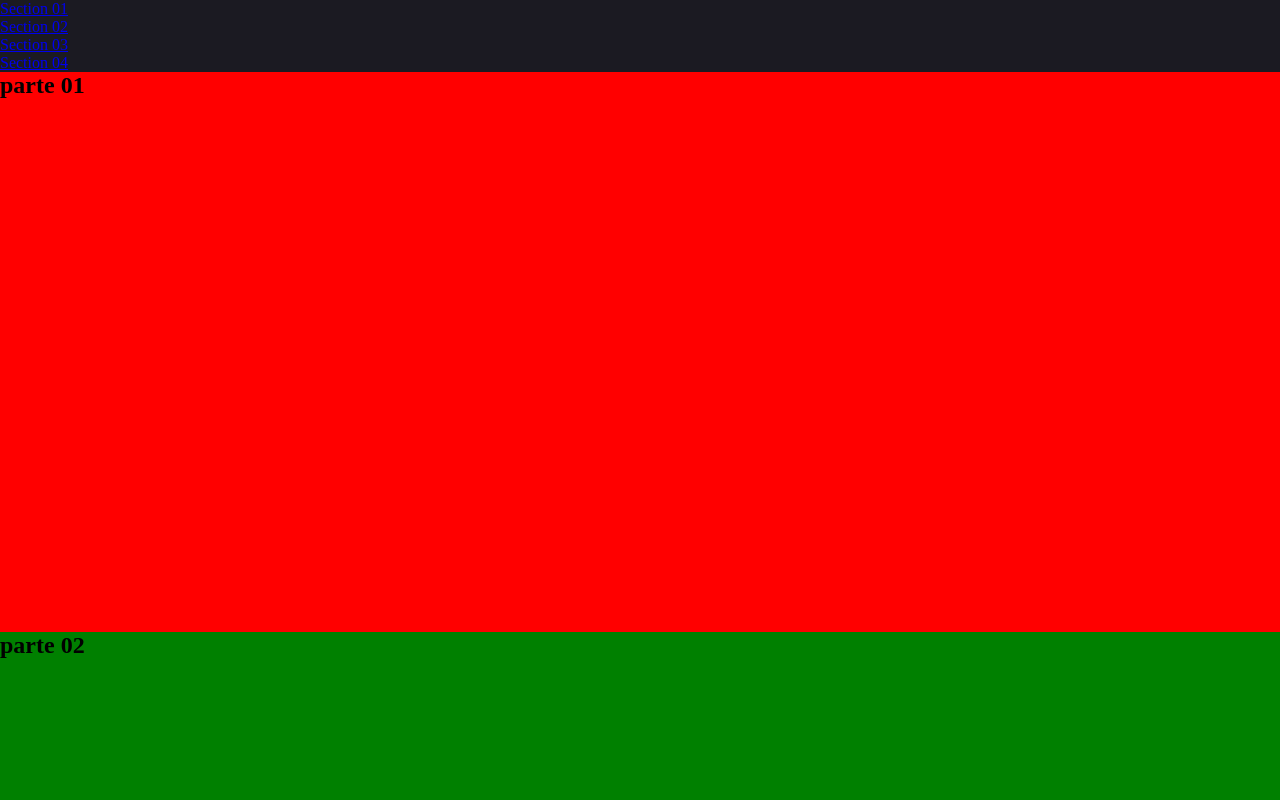
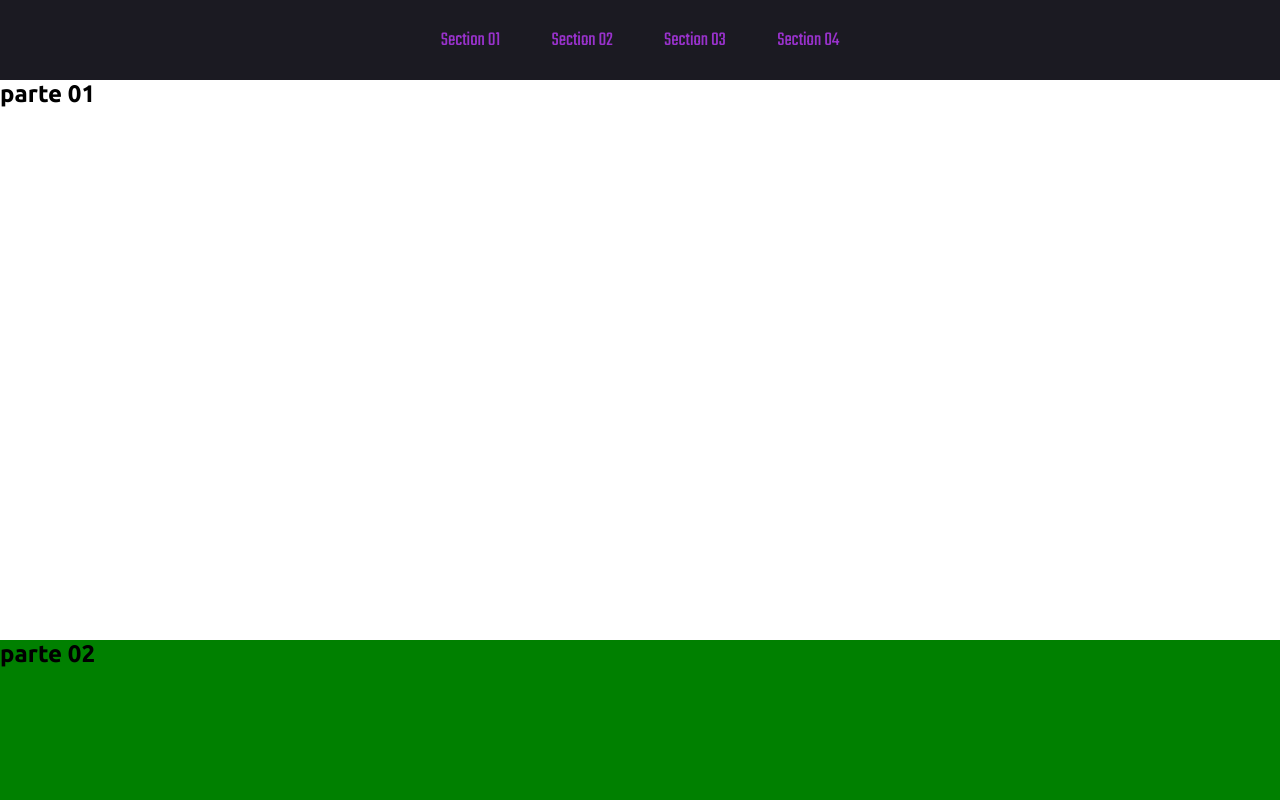
Before and after one commit to OswaldoDPF98/t267landingPage, a plain HTML site: page Home/index.html in a window 1280 px wide. Shown: the top 800 px of the page. Drawn offline with Linux system fonts and the light colour scheme.

Commit message:
menu pronto

```diff
--- a/Home/index.html
+++ b/Home/index.html
@@ -5,6 +5,10 @@
     <meta name="viewport" content="width=device-width, initial-scale=1.0">
     <title>Portafólio</title>
     <link rel="stylesheet" href="style.css"/>
+    <link rel="preconnect" href="https://fonts.googleapis.com">
+    <link rel="preconnect" href="https://fonts.gstatic.com" crossorigin>
+    <link href="https://fonts.googleapis.com/css2?family=Teko:wght@300..700&display=swap" rel="stylesheet">
+    <link href="https://fonts.googleapis.com/css2?family=Ubuntu:ital,wght@0,300;0,400;0,500;0,700;1,300;1,400;1,500;1,700&display=swap" rel="stylesheet">
 </head>
 <body>
     <header class="menu">
--- a/Home/style.css
+++ b/Home/style.css
@@ -6,7 +6,19 @@
 }
 
 ul {
+    height: 80px;
     list-style: none;
+    display: flex;
+    align-items: center;
+    justify-content: center;
+    gap: 4vw;
+    font-size: 20px;
+    font-family: "Teko", sans-serif;
+}
+
+li:hover{
+    color: white;
+
 }
 
 .menu {
@@ -15,7 +27,7 @@ ul {
 }
 
 #section01{
-    background-color: red;
+    background-color: white;
 }
 
 #section02{
@@ -32,4 +44,10 @@ ul {
 
 section{
     height: 70vh;
+    font-family: "Ubuntu", sans-serif;
 }
+
+a {
+    text-decoration: none;
+    color: inherit;
+}
```
